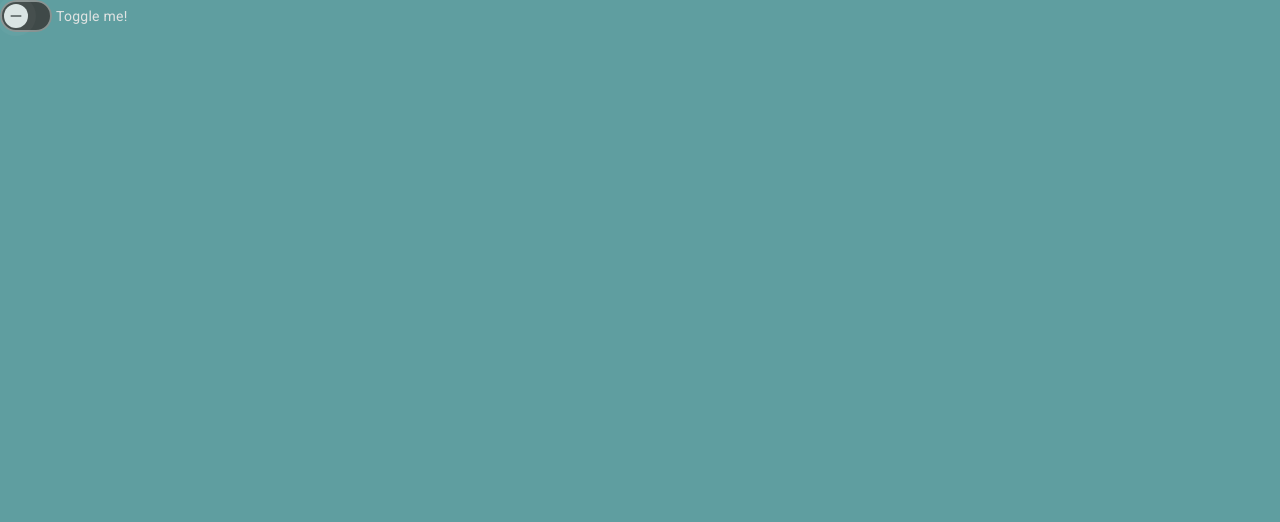
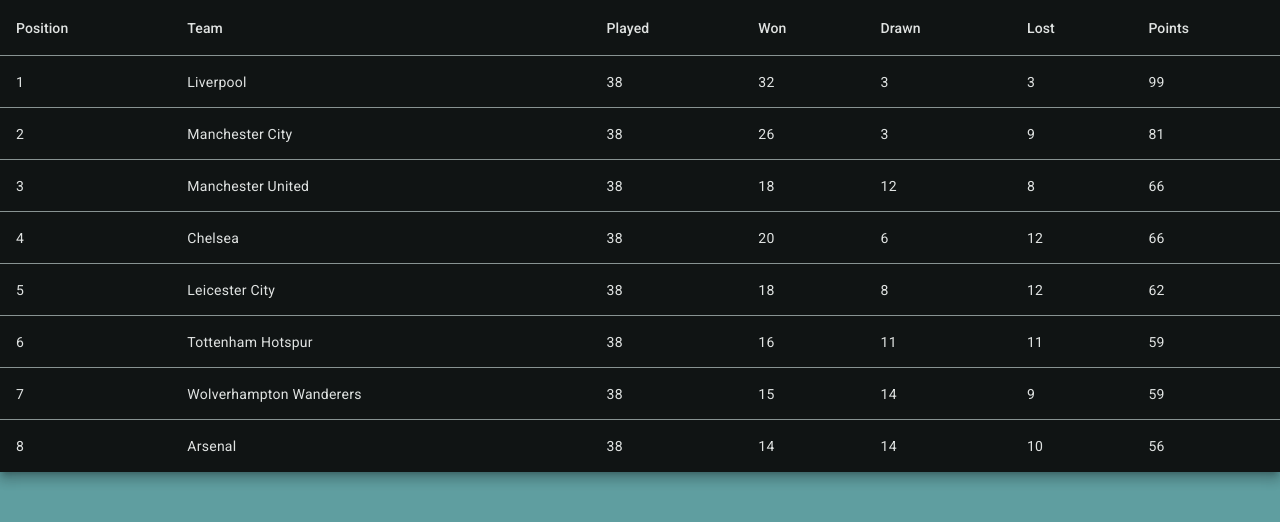
Before and after one commit to romanvcode/league-leaders, an Angular app in the folder ui/: page / in a window 1280 px wide. Shown: the top 522 px of the page. Built offline with nearby package versions, Linux system fonts and the light colour scheme.

Commit message:
reflected for landing component

```diff
--- a/ui/src/app/app.component.html
+++ b/ui/src/app/app.component.html
@@ -1 +1 @@
-<mat-slide-toggle>Toggle me!</mat-slide-toggle>
+<app-landing />
--- a/ui/src/app/app.component.ts
+++ b/ui/src/app/app.component.ts
@@ -1,10 +1,10 @@
 import { Component } from '@angular/core';
-import { MatSlideToggleModule } from '@angular/material/slide-toggle';
+import { LandingComponent } from "./features/landing/landing.component";
 
 @Component({
   selector: 'app-root',
   standalone: true,
-  imports: [MatSlideToggleModule],
+  imports: [LandingComponent],
   templateUrl: './app.component.html',
   styleUrl: './app.component.css'
 })
```
